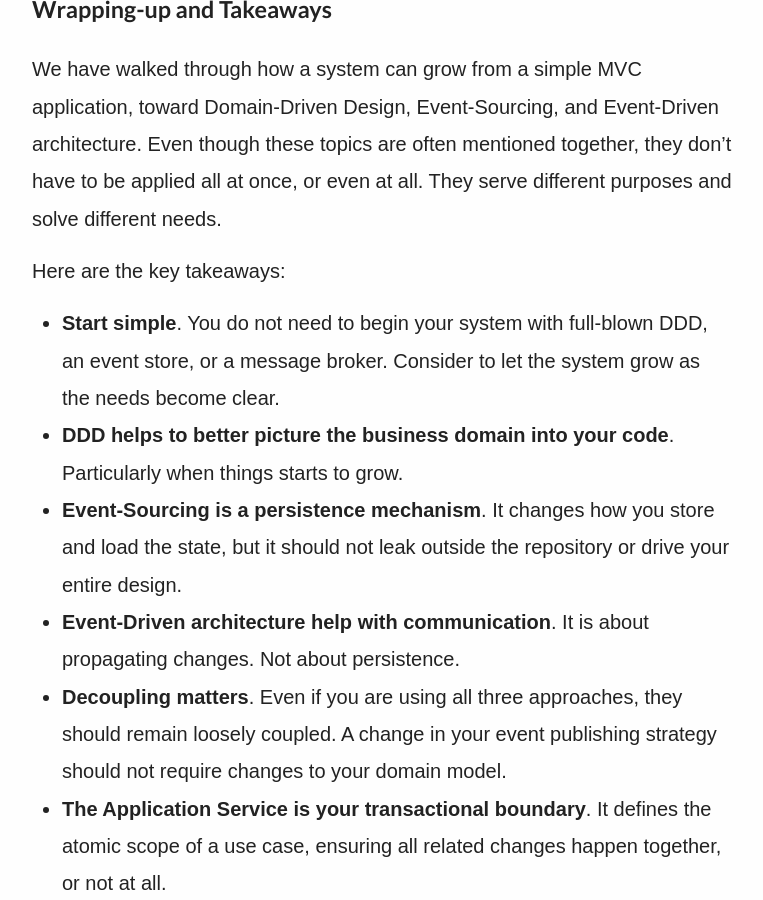
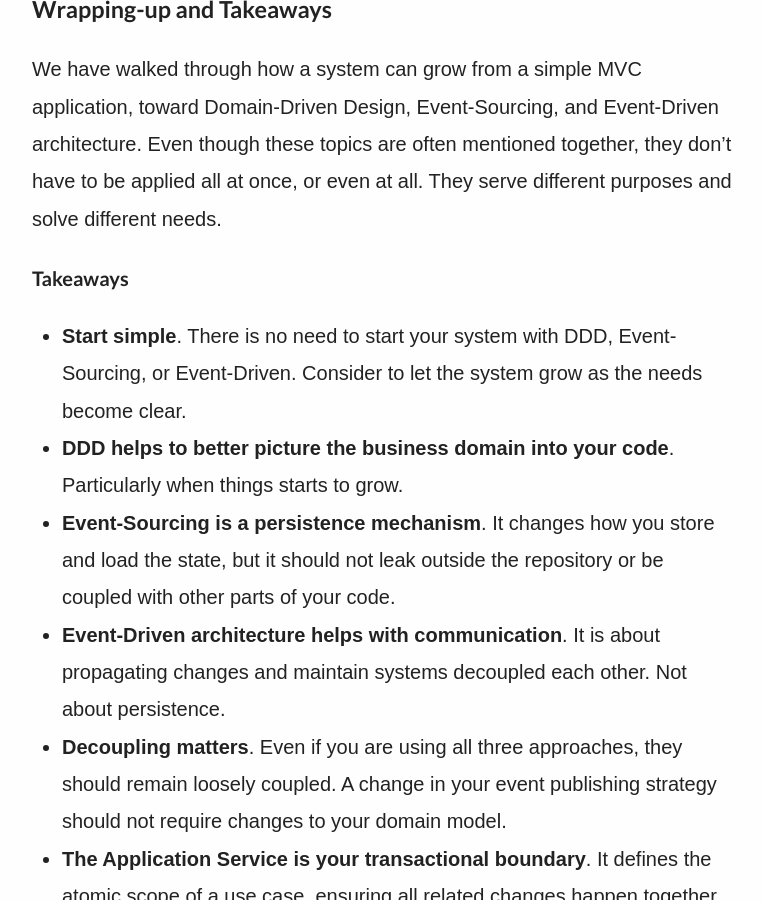
Before and after one commit to joebew42/joebew42.github.io, a Jekyll site: the page built from _posts/2025-04-06-growing-systems-towards-ddd-event-sourcing-and-event-driven-architecture.markdown, in a window 1280 px wide and 900 px high, scrolled down 9136 px. Shown: the whole window, without its empty margins (258-1021 px from the left). Built offline with Jekyll 4.4.1, drawn with Linux system fonts in a browser that asks for light colours; emoji names are drawn with the system emoji font; some web fonts are replaced; some of the changed text lies outside the part shown.

Commit message:
commit minor changes on growing towards ddd, es, ed

```diff
--- a/_posts/2025-04-06-growing-systems-towards-ddd-event-sourcing-and-event-driven-architecture.markdown
+++ b/_posts/2025-04-06-growing-systems-towards-ddd-event-sourcing-and-event-driven-architecture.markdown
@@ -16,7 +16,7 @@ If you are working with **Domain-Driven Design (DDD)** and/or **CQRS/Event-Sourc
 
 Whether you are new to these topics or already familiar with them, I would like to clarify a few key aspects:
 
-- This blog shares a **practical approach to combining DDD, Event-Sourcing, and Event-Driven concepts** when they are all present in the same codebase - even though they are conceptually separate.
+- This blog shares a **practical approach to combine topics like Domain-driven Design, Event-Sourcing, and Event-Driven** when all present in the same code base - even though they are conceptually separate.
 - **Event-Sourcing is rarely a strict requirement.** - Most of the time, a well-structured relational database with a few good tables will do the job just fine.
 - **Domain-Driven Design is not CQRS/Event-Sourcing.** - While they often appear together, they serve different purposes.
 - **Event-Sourcing does not mean Event-Driven.** - State persistence as a sequence of events is not the same as an event-driven system.
@@ -199,12 +199,12 @@ Think of a _Change_ as the intention to revoke an order. It would become an _Eve
 
 We have walked through how a system can grow from a simple MVC application, toward Domain-Driven Design, Event-Sourcing, and Event-Driven architecture. Even though these topics are often mentioned together, they don't have to be applied all at once, or even at all. They serve different purposes and solve different needs.
 
-Here are the key takeaways:
+#### Takeaways
 
-- **Start simple**. You do not need to begin your system with full-blown DDD, an event store, or a message broker. Consider to let the system grow as the needs become clear.
+- **Start simple**. There is no need to start your system with DDD, Event-Sourcing, or Event-Driven. Consider to let the system grow as the needs become clear.
 - **DDD helps to better picture the business domain into your code**. Particularly when things starts to grow.
-- **Event-Sourcing is a persistence mechanism**. It changes how you store and load the state, but it should not leak outside the repository or drive your entire design.
-- **Event-Driven architecture help with communication**. It is about propagating changes. Not about persistence.
+- **Event-Sourcing is a persistence mechanism**. It changes how you store and load the state, but it should not leak outside the repository or be coupled with other parts of your code.
+- **Event-Driven architecture helps with communication**. It is about propagating changes and maintain systems decoupled each other. Not about persistence.
 - **Decoupling matters**. Even if you are using all three approaches, they should remain loosely coupled. A change in your event publishing strategy should not require changes to your domain model.
 - **The Application Service is your transactional boundary**. It defines the atomic scope of a use case, ensuring all related changes happen together, or not at all.
 
```
